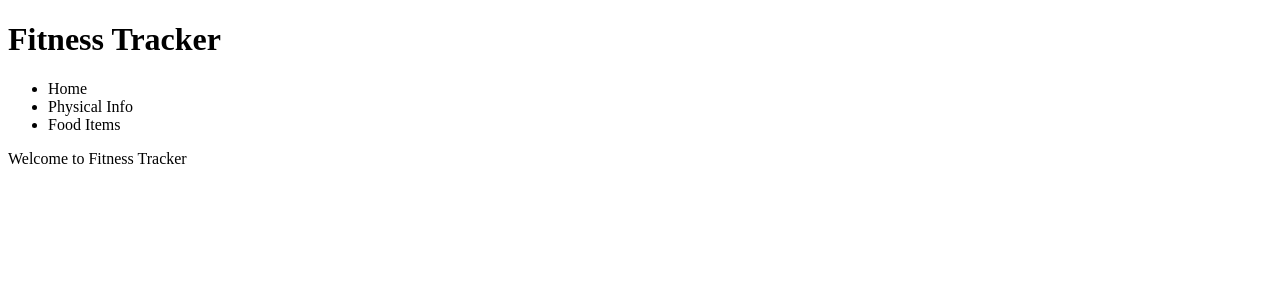
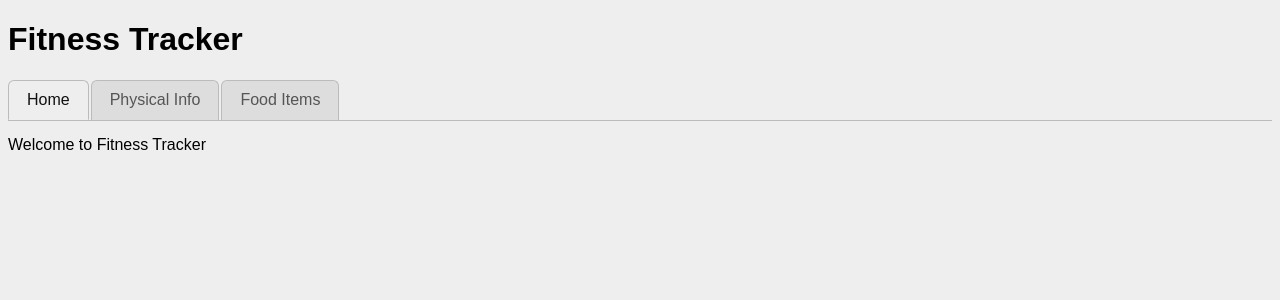
Before and after one commit to ccassinjr/fitnesstracker, a React (Vite) app: page / in a window 1280 px wide. Shown: the top 300 px of the page. Built offline with nearby package versions, Linux system fonts and the light colour scheme.

Commit message:
Style tabs

```diff
--- a/index.html
+++ b/index.html
@@ -3,6 +3,7 @@
   <head>
     <meta charset="UTF-8" />
     <title>Fitness Tracker</title>
+    <link rel="stylesheet" href="/src/styles.css"/>
   </head>
   <body>
     <div id="root"></div>
--- a/src/index.tsx
+++ b/src/index.tsx
@@ -59,6 +59,13 @@ const initialDatabase: Database = {
   },
   foods: [],
 };
+
+// Convert an object of class names into a string.
+function cn(classes: Record<string, boolean>): string {
+  return Object.keys(classes)
+    .filter((k) => classes[k])
+    .join(" ");
+}
 
 function showTimestamp(timestamp: Timestamp): string {
   return new Date(timestamp).toString();
@@ -302,10 +309,34 @@ function App() {
   return (
     <>
       <h1>Fitness Tracker</h1>
-      <ul>
-        <li onClick={() => setSelectedTab("Home")}>Home</li>
-        <li onClick={() => setSelectedTab("PhysicalInfo")}>Physical Info</li>
-        <li onClick={() => setSelectedTab("FoodItems")}>Food Items</li>
+      <ul className="home-tabs">
+        <li
+          className={cn({
+            "home-tabs-tab": true,
+            active: selectedTab === "Home",
+          })}
+          onClick={() => setSelectedTab("Home")}
+        >
+          Home
+        </li>
+        <li
+          className={cn({
+            "home-tabs-tab": true,
+            active: selectedTab === "PhysicalInfo",
+          })}
+          onClick={() => setSelectedTab("PhysicalInfo")}
+        >
+          Physical Info
+        </li>
+        <li
+          className={cn({
+            "home-tabs-tab": true,
+            active: selectedTab === "FoodItems",
+          })}
+          onClick={() => setSelectedTab("FoodItems")}
+        >
+          Food Items
+        </li>
       </ul>
       {viewTab(selectedTab, database, setDatabase)}
     </>
--- /dev/null
+++ b/src/styles.css
@@ -0,0 +1,43 @@
+body {
+  background: #eee;
+  font-family: sans-serif;
+}
+
+* {
+  box-sizing: border-box;
+}
+
+.home-tabs {
+  display: flex;
+  gap: 2px;
+  list-style: none;
+  padding: 0;
+  margin: 0 0 -1px 0;
+  border-bottom: 1px solid #bbb;
+}
+
+.home-tabs-tab {
+  padding: 10px 18px;
+  background: #ddd;
+  border: 1px solid #bbb;
+  border-bottom: none;
+  border-radius: 6px 6px 0 0;
+  cursor: pointer;
+  color: #555;
+  font-weight: 500;
+  user-select: none;
+  transition: background 0.15s, color 0.15s;
+}
+
+.home-tabs-tab:hover {
+  background: #e8e8e8;
+  color: #222;
+}
+
+.home-tabs-tab.active {
+  background: #eee;
+  color: #111;
+  border-bottom: 1px solid #eee;
+  position: relative;
+  z-index: 1;
+}
```
